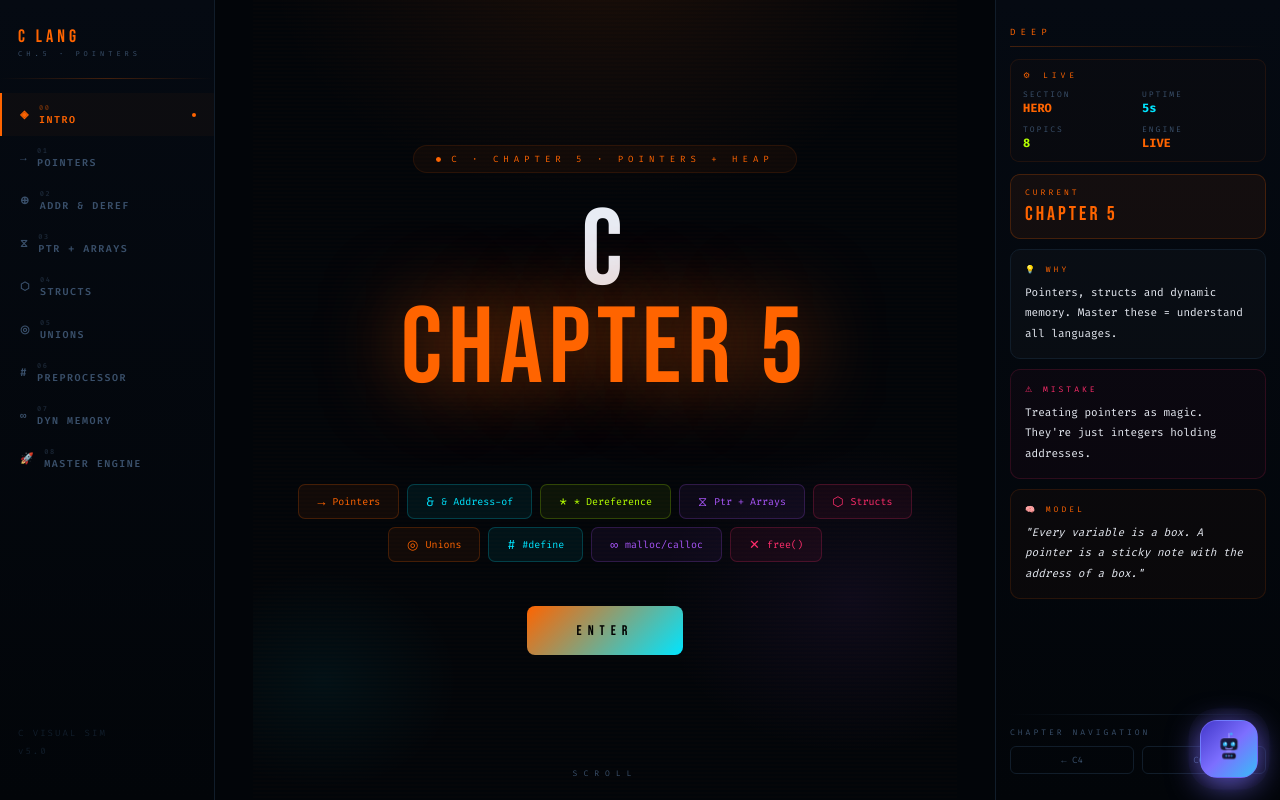
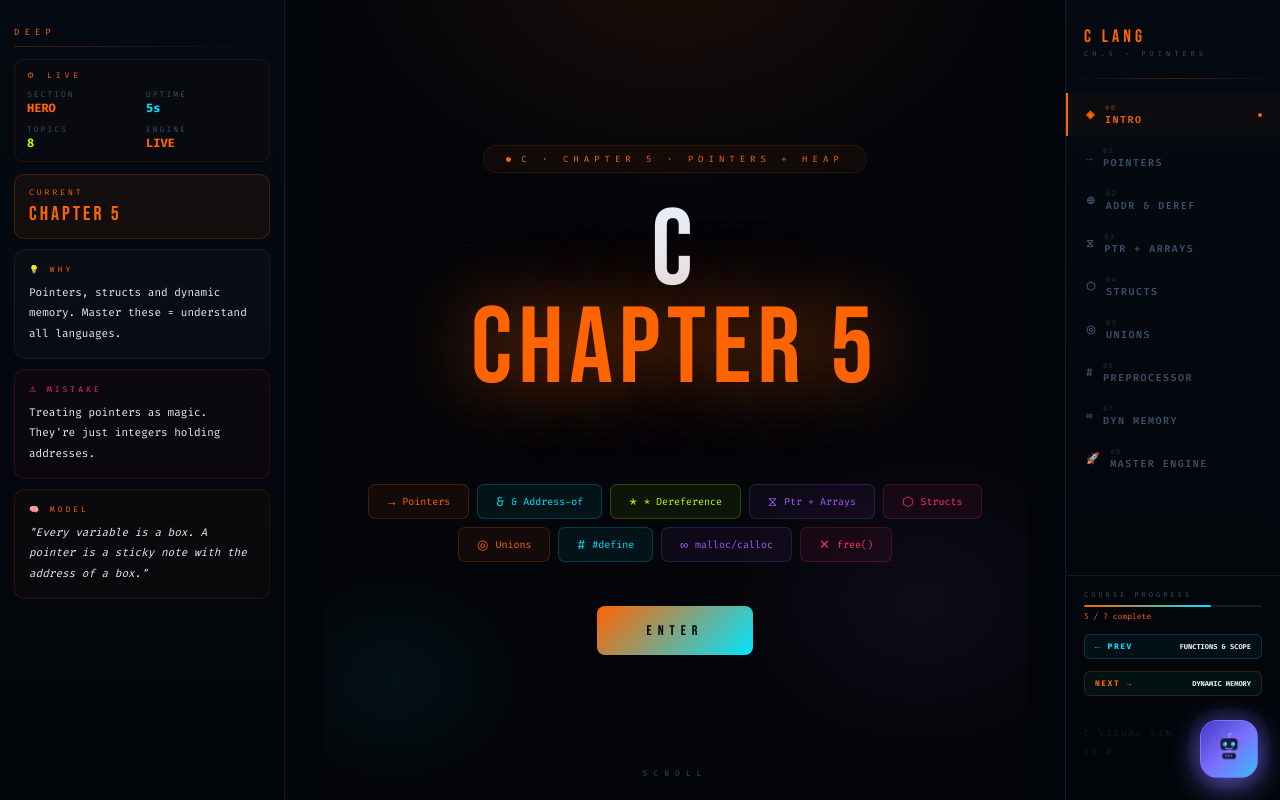
Before and after one commit to sufiyan733/FUNDAMENTALS, a Next.js app: page /c-5 in a window 1280 px wide. Built offline with nearby package versions, Linux system fonts and the light colour scheme.

Commit message:
initial commit

```diff
--- a/app/c-5/page.js
+++ b/app/c-5/page.js
@@ -1672,72 +1672,9 @@ function HeroSection5() {
 // SIDEBAR
 // ─────────────────────────────────────────────────────────────────────────────
 function Sidebar5({ activeSection }) {
-  return (
-    <aside style={{
-      width: 215, minWidth: 215, flexShrink: 0,
-      background: `linear-gradient(180deg, ${T.bg1} 0%, ${T.bg} 100%)`,
-      borderRight: `1px solid ${T.dim}`,
-      display: "flex", flexDirection: "column",
-      padding: "26px 0", position: "sticky", top: 0, height: "100vh", overflow: "hidden",
-    }}>
-      <div style={{ padding: "0 18px 20px" }}>
-        <div style={{ fontFamily: T.display, fontWeight: 400, fontSize: 18, letterSpacing: 4, color: T.neon }}>C LANG</div>
-        <div style={{ fontFamily: T.mono, fontSize: 7, letterSpacing: 4, color: T.muted, marginTop: 2 }}>CH.5 · POINTERS</div>
-      </div>
-      <div style={{ height: 1, background: `linear-gradient(90deg, transparent, ${T.neon}40, transparent)`, marginBottom: 14 }} />
-      <nav style={{ overflowY: "auto", flex: 1 }}>
-        {NAV_ITEMS.map(item => {
-          const isActive = activeSection === item.id;
-          return (
-            <motion.a key={item.id} href={`#${item.id}`}
-              onClick={e => { e.preventDefault(); document.getElementById(item.id)?.scrollIntoView({ behavior: "smooth" }); }}
-              animate={{ color: isActive ? T.neon : T.muted, background: isActive ? `${T.neon}08` : "transparent" }}
-              whileHover={{ color: T.text, paddingLeft: 24 }}
-              transition={{ duration: 0.18 }}
-              style={{
-                display: "flex", alignItems: "center", gap: 9,
-                padding: "10px 18px", fontFamily: T.mono, fontSize: 10,
-                fontWeight: 600, letterSpacing: 1.5, textDecoration: "none",
-                borderLeft: `2px solid ${isActive ? T.neon : "transparent"}`,
-              }}>
-              <span style={{ fontSize: 11 }}>{item.icon}</span>
-              <div>
-                <div style={{ fontSize: 7, opacity: 0.4, marginBottom: 1 }}>{item.num}</div>
-                {item.label}
-              </div>
-              {isActive && (
-                <motion.div layoutId="nav-dot-c5"
-                  style={{ width: 4, height: 4, borderRadius: "50%", background: T.neon, marginLeft: "auto" }} />
-              )}
-            </motion.a>
-          );
-        })}
-      </nav>
-      <div style={{ padding: "14px 18px", fontFamily: T.mono, fontSize: 9, color: T.dim, letterSpacing: 2, lineHeight: 2 }}>
-        C VISUAL SIM<br />v5.0
-      </div>
-    </aside>
-  );
-}
-
-// ─────────────────────────────────────────────────────────────────────────────
-// RIGHT PANEL (minimal text, with actual prev/next navigation)
-// ─────────────────────────────────────────────────────────────────────────────
-const DEEP5 = {
-  hero:        { title: "Chapter 5",   color: T.neon,   why: "Pointers, structs and dynamic memory. Master these = understand all languages.", mistake: "Treating pointers as magic. They're just integers holding addresses.", model: "Every variable is a box. A pointer is a sticky note with the address of a box." },
-  pointers:    { title: "Pointers",    color: T.neon,   why: "Pointer holds an address. That's all.", mistake: "Uninitialized pointer → crash.", model: "int *p: p holds address, *p is the value there." },
-  "addr-deref":{ title: "& and *",     color: T.neon2,  why: "& gives address, * follows address.", mistake: "Confusing * in type vs * expression.", model: "& goes up, * goes down." },
-  "ptr-arrays":{ title: "Ptr+Arrays",  color: T.neon4,  why: "arr[i] == *(arr+i).", mistake: "sizeof(ptr) != sizeof(arr).", model: "Array name = pointer that can't move." },
-  structs:     { title: "Structs",     color: T.accent, why: "Group data together.", mistake: "Cannot compare structs with ==.", model: "Blueprint and house." },
-  unions:      { title: "Unions",      color: T.neon3,  why: "Share memory, type punning.", mistake: "Write one, read another = undefined behavior.", model: "One box with many labels." },
-  preproc:     { title: "Preprocessor",color: T.neon2,  why: "Text substitution before compile.", mistake: "#define SQ(x) x*x → precedence bugs.", model: "Find & replace." },
-  dynmem:      { title: "Dyn Memory",  color: T.neon2,  why: "Heap allocation for variable sizes.", mistake: "Memory leak = forgot free().", model: "Stack auto, heap manual." },
-  engine:      { title: "Full Engine", color: T.neon,   why: "Real C programs combine all.", mistake: "Overusing pointers.", model: "Master C chapter 5 = understand internals of higher-level languages." },
-};
-
-function RightPanel5({ activeSection }) {
   const data = DEEP5[activeSection] || DEEP5.hero;
   const [liveTime, setLiveTime] = useState(0);
+
   useEffect(() => {
     const iv = setInterval(() => setLiveTime(t => t + 1), 1000);
     return () => clearInterval(iv);
@@ -1747,7 +1684,7 @@ function RightPanel5({ activeSection }) {
     <aside style={{
       width: 285, minWidth: 285, flexShrink: 0,
       background: `linear-gradient(180deg, ${T.bg1} 0%, ${T.bg} 100%)`,
-      borderLeft: `1px solid ${T.dim}`,
+      borderRight: `1px solid ${T.dim}`,   // was borderLeft → now borderRight
       padding: "26px 14px",
       display: "flex", flexDirection: "column", gap: 12,
       overflowY: "auto", overflowX: "hidden",
@@ -1802,30 +1739,144 @@ function RightPanel5({ activeSection }) {
           </div>
         </motion.div>
       </AnimatePresence>
-
-      <div style={{ marginTop: "auto" }}>
-        <div style={{ height: 1, background: `linear-gradient(90deg, transparent, ${T.dim}, transparent)`, marginBottom: 12 }} />
-        <div style={{ fontFamily: T.mono, fontSize: 8, letterSpacing: 3, color: T.muted, marginBottom: 8 }}>CHAPTER NAVIGATION</div>
-        <div style={{ display: "flex", gap: 8 }}>
+    </aside>
+  );
+}
+
+// ─────────────────────────────────────────────────────────────────────────────
+// RIGHT PANEL (minimal text, with actual prev/next navigation)
+// ─────────────────────────────────────────────────────────────────────────────
+const DEEP5 = {
+  hero:        { title: "Chapter 5",   color: T.neon,   why: "Pointers, structs and dynamic memory. Master these = understand all languages.", mistake: "Treating pointers as magic. They're just integers holding addresses.", model: "Every variable is a box. A pointer is a sticky note with the address of a box." },
+  pointers:    { title: "Pointers",    color: T.neon,   why: "Pointer holds an address. That's all.", mistake: "Uninitialized pointer → crash.", model: "int *p: p holds address, *p is the value there." },
+  "addr-deref":{ title: "& and *",     color: T.neon2,  why: "& gives address, * follows address.", mistake: "Confusing * in type vs * expression.", model: "& goes up, * goes down." },
+  "ptr-arrays":{ title: "Ptr+Arrays",  color: T.neon4,  why: "arr[i] == *(arr+i).", mistake: "sizeof(ptr) != sizeof(arr).", model: "Array name = pointer that can't move." },
+  structs:     { title: "Structs",     color: T.accent, why: "Group data together.", mistake: "Cannot compare structs with ==.", model: "Blueprint and house." },
+  unions:      { title: "Unions",      color: T.neon3,  why: "Share memory, type punning.", mistake: "Write one, read another = undefined behavior.", model: "One box with many labels." },
+  preproc:     { title: "Preprocessor",color: T.neon2,  why: "Text substitution before compile.", mistake: "#define SQ(x) x*x → precedence bugs.", model: "Find & replace." },
+  dynmem:      { title: "Dyn Memory",  color: T.neon2,  why: "Heap allocation for variable sizes.", mistake: "Memory leak = forgot free().", model: "Stack auto, heap manual." },
+  engine:      { title: "Full Engine", color: T.neon,   why: "Real C programs combine all.", mistake: "Overusing pointers.", model: "Master C chapter 5 = understand internals of higher-level languages." },
+};
+
+function RightPanel5({ activeSection }) {
+  const prevTopic = "FUNCTIONS & SCOPE";    // goes to /c-4
+  const nextTopic = "DYNAMIC MEMORY";       // goes to /c-6
+
+  return (
+    <aside style={{
+      width: 215, minWidth: 215, flexShrink: 0,
+      background: `linear-gradient(180deg, ${T.bg1} 0%, ${T.bg} 100%)`,
+      borderLeft: `1px solid ${T.dim}`,    // was borderRight → now borderLeft
+      display: "flex", flexDirection: "column",
+      padding: "26px 0", position: "sticky", top: 0, height: "100vh", overflow: "hidden",
+    }}>
+      {/* Header */}
+      <div style={{ padding: "0 18px 20px" }}>
+        <div style={{ fontFamily: T.display, fontWeight: 400, fontSize: 18, letterSpacing: 4, color: T.neon }}>C LANG</div>
+        <div style={{ fontFamily: T.mono, fontSize: 7, letterSpacing: 4, color: T.muted, marginTop: 2 }}>CH.5 · POINTERS</div>
+      </div>
+
+      <div style={{ height: 1, background: `linear-gradient(90deg, transparent, ${T.neon}40, transparent)`, marginBottom: 14 }} />
+
+      {/* Navigation */}
+      <nav style={{ overflowY: "auto", flex: 1 }}>
+        {NAV_ITEMS.map(item => {
+          const isActive = activeSection === item.id;
+          return (
+            <motion.a key={item.id} href={`#${item.id}`}
+              onClick={e => { e.preventDefault(); document.getElementById(item.id)?.scrollIntoView({ behavior: "smooth" }); }}
+              animate={{ color: isActive ? T.neon : T.muted, background: isActive ? `${T.neon}08` : "transparent" }}
+              whileHover={{ color: T.text, paddingLeft: 24 }}
+              transition={{ duration: 0.18 }}
+              style={{
+                display: "flex", alignItems: "center", gap: 9,
+                padding: "10px 18px", fontFamily: T.mono, fontSize: 10,
+                fontWeight: 600, letterSpacing: 1.5, textDecoration: "none",
+                borderLeft: `2px solid ${isActive ? T.neon : "transparent"}`,
+              }}>
+              <span style={{ fontSize: 11 }}>{item.icon}</span>
+              <div>
+                <div style={{ fontSize: 7, opacity: 0.4, marginBottom: 1 }}>{item.num}</div>
+                {item.label}
+              </div>
+              {isActive && (
+                <motion.div layoutId="nav-dot-c5"
+                  style={{ width: 4, height: 4, borderRadius: "50%", background: T.neon, marginLeft: "auto" }} />
+              )}
+            </motion.a>
+          );
+        })}
+      </nav>
+
+      {/* Progress & Prev/Next Buttons */}
+      <div style={{
+        marginTop: "auto",
+        padding: "14px 18px",
+        borderTop: `1px solid ${T.dim}`,
+        display: "flex",
+        flexDirection: "column",
+        gap: 12,
+      }}>
+        {/* Progress: 5/7 */}
+        <div>
+          <div style={{ fontFamily: T.mono, fontSize: 7, letterSpacing: 3, color: T.muted, marginBottom: 6 }}>
+            COURSE PROGRESS
+          </div>
+          <div style={{ height: 2, background: T.dim, borderRadius: 2, overflow: "hidden" }}>
+            <motion.div
+              style={{
+                height: "100%",
+                width: "71.4%",   // 5/7 ≈ 71.4%
+                background: `linear-gradient(90deg, ${T.neon}, ${T.neon2})`,
+                borderRadius: 2,
+              }}
+            />
+          </div>
+          <div style={{ fontFamily: T.mono, fontSize: 8, color: T.neon, marginTop: 4 }}>5 / 7 complete</div>
+        </div>
+
+        {/* Prev button - to /c-4 */}
         <Link href="/c-4" passHref legacyBehavior>
-            <motion.a whileHover={{ color: T.neon, scale: 1.02 }} style={{
-              flex: 1, textAlign: "center", padding: "7px", borderRadius: 6,
-              background: "transparent", border: `1px solid ${T.dim}`,
-              fontFamily: T.mono, fontSize: 9, color: T.muted, textDecoration: "none", cursor: "pointer",
-            }}>
-              ← C4
+          <motion.a
+            whileHover={{ x: -4, borderColor: T.neon }}
+            style={{
+              display: "flex", alignItems: "center", justifyContent: "space-between",
+              fontFamily: T.mono, fontSize: 8, letterSpacing: 1.5, fontWeight: 700,
+              color: T.neon2, textDecoration: "none", background: "rgba(0,212,255,0.05)",
+              border: `1px solid ${T.neon2}30`, borderRadius: 6, padding: "6px 10px",
+              transition: "all 0.2s",
+            }}
+          >
+            <span>← PREV</span>
+            <span style={{ color: T.text, letterSpacing: 0, fontSize: 7 }}>
+              {prevTopic}
+            </span>
           </motion.a>
         </Link>
+
+        {/* Next button - to /c-6 */}
         <Link href="/c-6" passHref legacyBehavior>
-            <motion.a whileHover={{ color: T.neon, scale: 1.02 }} style={{
-              flex: 1, textAlign: "center", padding: "7px", borderRadius: 6,
-              background: "transparent", border: `1px solid ${T.dim}`,
-              fontFamily: T.mono, fontSize: 9, color: T.muted, textDecoration: "none", cursor: "pointer",
-            }}>
-              C6 →
+          <motion.a
+            whileHover={{ x: 4, borderColor: T.neon }}
+            style={{
+              display: "flex", alignItems: "center", justifyContent: "space-between",
+              fontFamily: T.mono, fontSize: 8, letterSpacing: 1.5, fontWeight: 700,
+              color: T.neon, textDecoration: "none", background: "rgba(0,255,163,0.05)",
+              border: `1px solid ${T.neon}30`, borderRadius: 6, padding: "6px 10px",
+              transition: "all 0.2s",
+            }}
+          >
+            <span>NEXT →</span>
+            <span style={{ color: T.text, letterSpacing: 0, fontSize: 7 }}>
+              {nextTopic}
+            </span>
           </motion.a>
         </Link>
       </div>
+
+      {/* Footer version text */}
+      <div style={{ padding: "14px 18px", fontFamily: T.mono, fontSize: 9, color: T.dim, letterSpacing: 2, lineHeight: 2 }}>
+        C VISUAL SIM<br />v5.0
       </div>
     </aside>
   );
```
Lines whose indentation alone changed are shown as unchanged.
